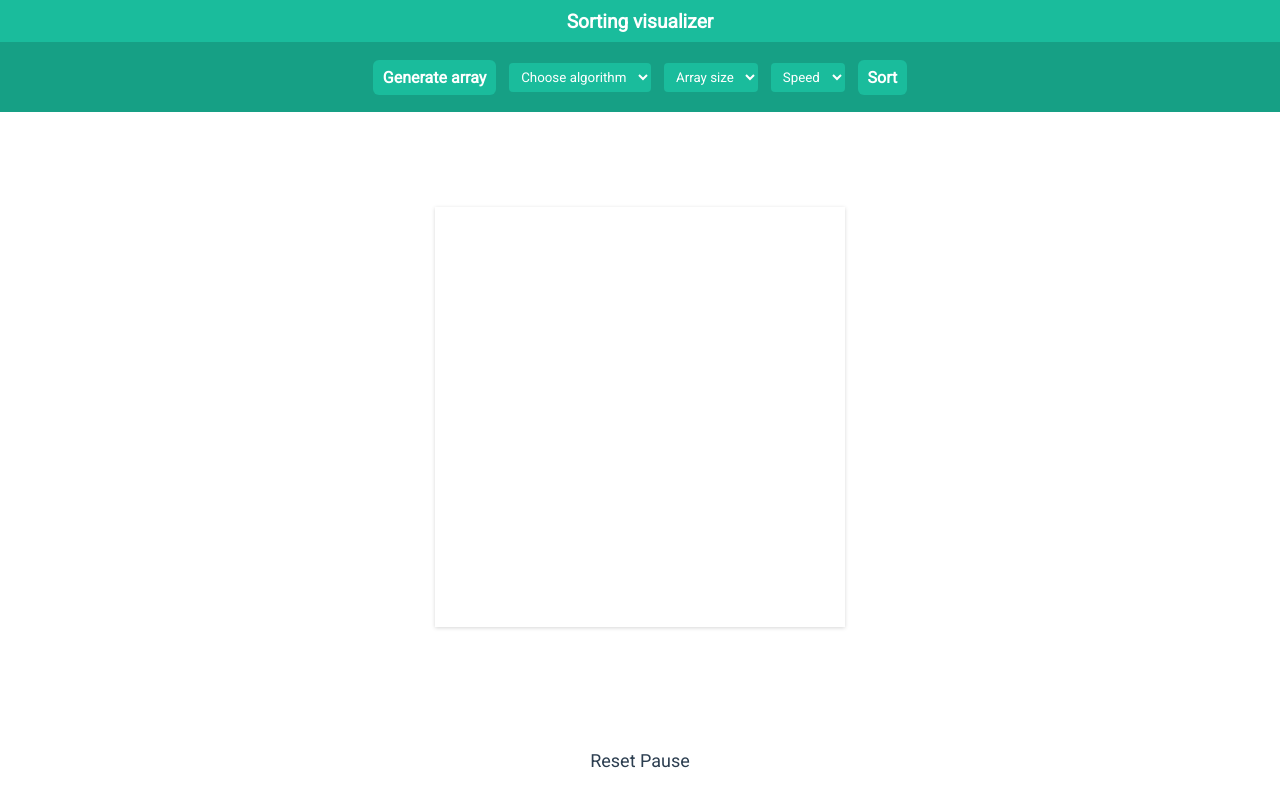
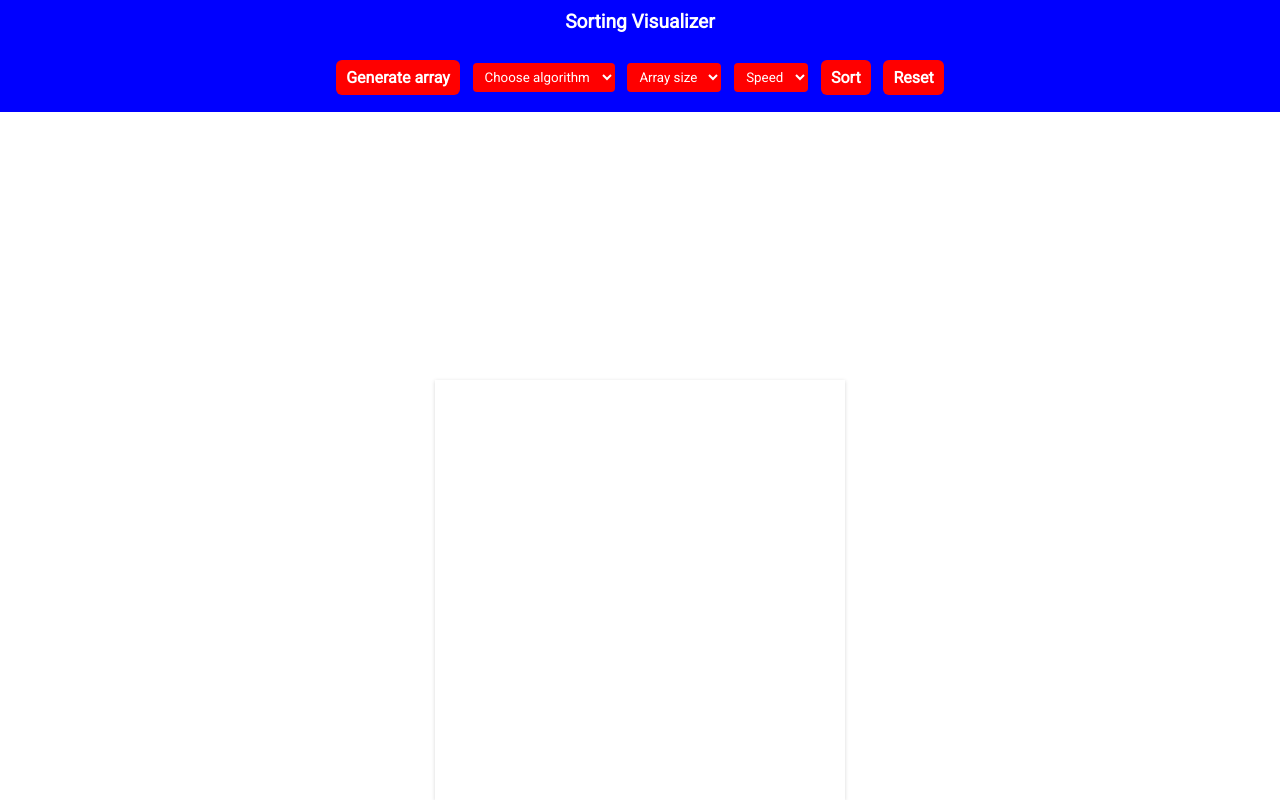
Before and after one commit to kunall0880/Sorting-Visualizer, a plain HTML site: page index.html in a window 1280 px wide. Drawn offline with Linux system fonts and the light colour scheme.

Commit message:
new button added

```diff
--- a/css/style.css
+++ b/css/style.css
@@ -1,6 +1,6 @@
 :root {
-  --primary-color: #1abc9c;
-  --secondary-color: #16a085;
+  --primary-color: blue;
+  --secondary-color: blue;
 }
 * {
   /* Below is the standard CSS code one should add to get rid of default margins and padding which most of tge HTML elements have */
@@ -51,7 +51,7 @@ body {
   padding: 8px 10px;
   border-radius: 6px;
   transition: 0.3s;
-  background-color: #1abc9c;
+  background-color:red;
 }
 .navbar a:hover {
   background-color: transparent;
@@ -62,7 +62,7 @@ body {
   border: none;
   border-radius: 4px;
   padding: 6px 8px;
-  background-color: #1abc9c;
+  background-color: red;
   color: white;
 }
 .navbar > .icon {
--- a/index.html
+++ b/index.html
@@ -17,7 +17,7 @@
 <body>
   <div class="nav-container">
     <h2 class="title" onclick="window.location.reload()">
-      Sorting visualizer
+      Sorting Visualizer
     </h2>
     <div class="navbar" id="navbar">
       <a id="random" onclick="RenderScreen()">Generate array</a>
@@ -60,20 +60,12 @@
       </span>
       <a class="start">Sort</a>
       <a class="icon"><i class="fa fa-bars"></i></a>
+      <a class ="Reset" onclick="RenderScreen()">Reset</a>
     </div>
   </div>
   <div class="center">
     <div class="array"></div>
   </div>
-  <footer class="footer">
-    <a class ="Reset" onclick="RenderScreen()">Reset</a>
-    <a class ="Pause" onclick="RenderScreen()">Pause</a>
-    <!-- <a class="icon"><i class="fa fa-bars"></i></a> -->
-    <!-- <a class ="stop">STOP</a> -->
-    <!-- <a class="icon"><i class="fa fa-bars"></i></a> -->
-    <!-- <a class="icon"><i class="fa fa-bars"></i></a> -->
-    </p>
-  </footer>
   <script src="./scripts/app.js"></script>
   <script src="./scripts/helper.js"></script>
   <script src="./scripts/sort-algorithms.js"></script>
```
